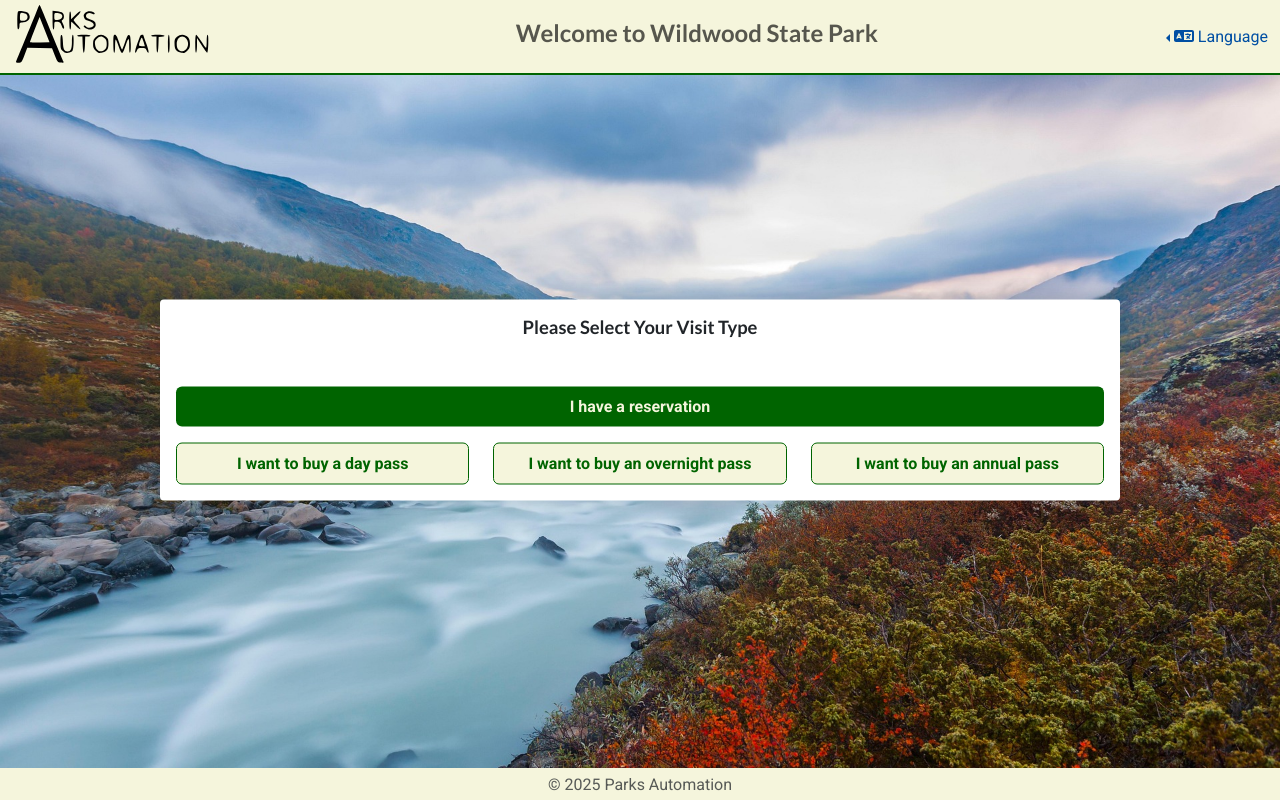
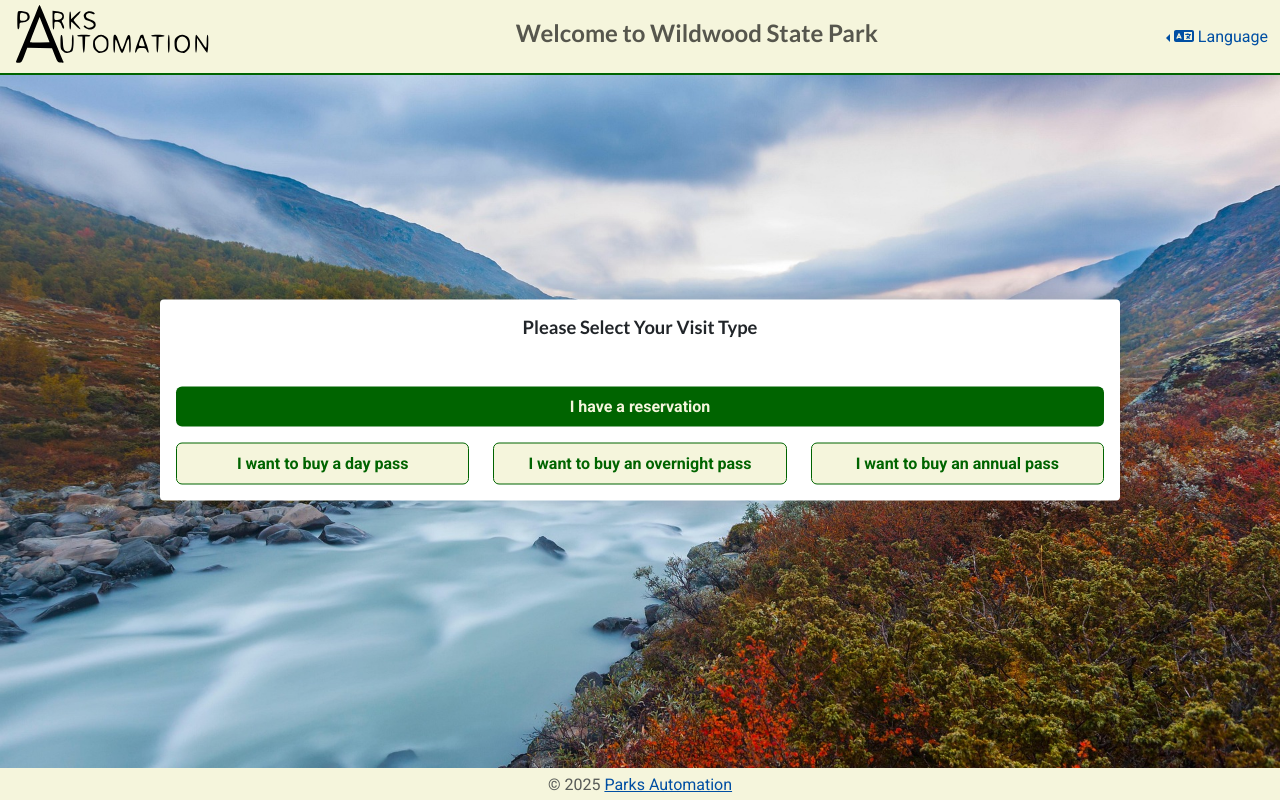
Before and after one commit to codea05/parksAutomation_DEMO, a Vue app: page / in a window 1280 px wide. Built offline with nearby package versions, Linux system fonts and the light colour scheme.

Commit message:
footer link to parks automation website

```diff
--- a/src/App.vue
+++ b/src/App.vue
@@ -42,7 +42,11 @@
     <div id="footer" class="container-fluid fixed-bottom bg-paBrandWhite pt-2">
       <div class="row">
         <div class="col text-center">
-          <p class="text-muted">© {{ getCurrentYear() }} Parks Automation</p>
+          <p class="text-muted">© {{ getCurrentYear() }}
+            <a href="https://parksautomation.com/" target="_blank">
+              Parks Automation
+            </a>
+          </p>
         </div>
       </div>
     </div>
```
